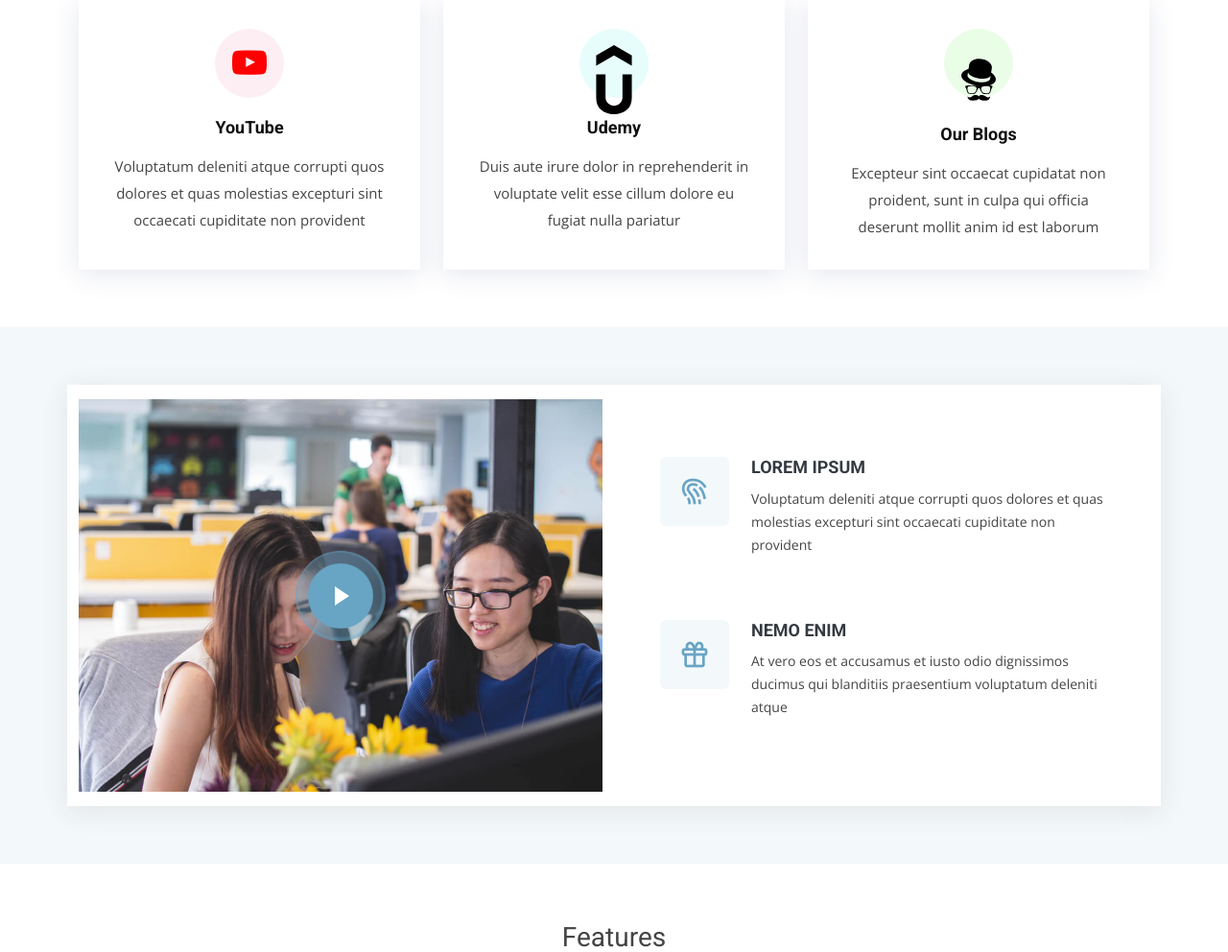
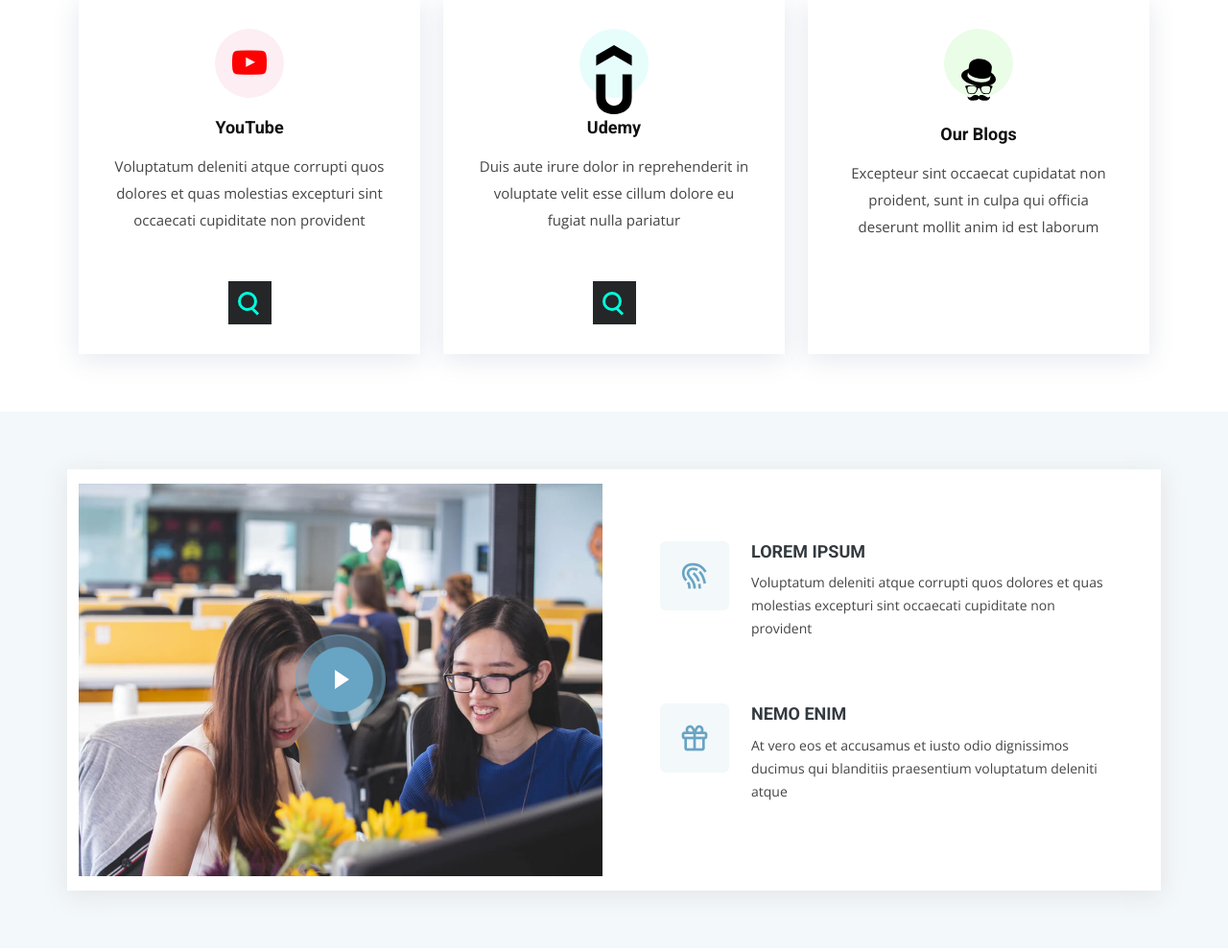
Before and after one commit to thoughtma/youtube-repo, a Django app: page / in a window 1280 px wide. Shown: the part 861-1853 px from the top of the page at 96% size. Run offline with Django 4.2, Linux system fonts and the light colour scheme; some libraries are stand-ins or nearby versions.

Commit message:
fix:change serach bar design

```diff
--- a/learnstack/static/assets/css/style.css
+++ b/learnstack/static/assets/css/style.css
@@ -2316,34 +2316,123 @@ section {
   color: #a2cce3;
 }
 
-.search-bar {
-  display: none;
-}
-
-.icon-box:hover .search-bar {
+
+
+.search {
+  width: 45px;
+  height: 45px; /* Adjust the height of the search box */
+  margin: 50px auto 0;
+  background-color: #242628;
+  position: relative;
+  overflow: hidden;
+  transition: all .3s ease;
+}
+
+.search:before {
+  content: '';
   display: block;
-}
-
-/* Example styles for the search bar */
-.search-bar {
-  background-color: #f1f1f1;
-  padding: 10px;
-  border-radius: 5px;
-  margin-top: 10px;
-}
-
-.search-bar input[type="text"] {
+  width: 5px;
+  position: relative;
+  background-color: #00FEDE;
+  transition: all .5s ease;
+}
+
+.search.open {
+  width: 300f0px;
+  height: 50px; /* Adjust the height of the search box when open */
+}
+.search.open:before {
+  height: 25px;
+  margin: 10px 0 20px 30px;
+  position: absolute;
+}
+
+.search-box {
   width: 100%;
+  height: 100%;
+  box-shadow: none;
+  border: none;
+  background: transparent;
+  color: #fafdf9;
+  padding: 0px 50px 40px 45px;
+  font-size: 25px;
+}
+
+.search-box:focus {
+  outline: none;
+}
+
+.search-button {
+  width: 5px;
+  height: px; /* Adjust the height of the search icon */
+  display: block;
+  position: absolute;
+  right: 50px;
+  top: 6px; /* Adjust the position of the search icon */
   padding: 5px;
-  border: none;
-  border-radius: 3px;
-}
-
-.search-bar input[type="submit"] {
-  background-color: #4CAF50;
-  color: white;
-  padding: 5px 10px;
-  border: none;
-  border-radius: 3px;
   cursor: pointer;
 }
+
+.search-icon {
+  width: 20px;
+  height: 20px;
+  border-radius: 20px;
+  border: 3px solid #00FEDE;
+  display: block;
+  position: relative;
+  margin-left: 20px;
+  transition: all .3s ease;
+}
+
+.search-icon:before {
+  content: '';
+  width: 3px;
+  height: 10px;
+  position: absolute;
+  right: -2px;
+  top: 12px; /* Adjust the top position */
+  display: block;
+  background-color: #00FEDE;
+  transform: rotate(-45deg);
+  transition: all .4s ease;
+}
+
+.search-icon:after {
+  content: '';
+  width: 3px;
+  height: 0px;
+  position: absolute;
+  right: 6px;
+  top: 19px; /* Adjust the top position */
+  display: block;
+  background-color: #00FEDE;
+  transform: rotate(-45deg);
+  transition: all .4s ease;
+}
+
+.search.open .search-icon {
+  margin: 0;
+  width: 35px;
+  height: 35px;
+  border-radius: 60px;
+  padding: 0;
+  position: absolute;
+  top: 17px;
+  left: 55%;
+  transform: translate(-50%, -50%);
+}
+
+
+.search.open .search-icon:before {
+  transform: rotate(52deg);
+  right: 15px; /* Adjust the right position */
+  top: -0px; /* Adjust the top position */
+  height: 18px;
+}
+
+.search.open .search-icon:after {
+  transform: rotate(-230deg);
+  right: 15px; /* Adjust the right position */
+  top: 10px; /* Adjust the top position */
+  height: 18px;
+}
--- a/learnstack/templates/dashboard/index.html
+++ b/learnstack/templates/dashboard/index.html
@@ -29,6 +29,7 @@
 
     <!-- Template Main CSS File -->
     <link href="{% static 'assets/css/style.css' %}" rel="stylesheet">
+    <script src="https://code.jquery.com/jquery-3.6.0.min.js"></script>
 
     </head>
 
@@ -110,11 +111,11 @@
                             <div class="icon"><i class='fa fa-youtube-play red-color' style="color: red;"></i></div>
                             <h4 class="title"><a href="">YouTube</a></h4>
                             <p class="description">Voluptatum deleniti atque corrupti quos dolores et quas molestias excepturi sint occaecati cupiditate non provident</p>
-                            <div class="search-bar">
-                                <form action="{% url 'searching' %}" method="GET">
-                                    <input type="text" name="query" placeholder="Search...">
-                                    <input type="submit" value="Search">
-                                </form>
+                            <div class="search">
+                                <input type="search" class="search-box" />
+                                <span class="search-button">
+                                    <span class="search-icon"></span>
+                                </span>
                             </div>
                         </div>
                     </div>
@@ -124,11 +125,11 @@
                             <div class="icon"><svg role="img" viewBox="0 0 24 24" xmlns="http://www.w3.org/2000/svg"><title>Udemy</title><path d="M12 0L5.81 3.573v3.574l6.189-3.574 6.191 3.574V3.573zM5.81 10.148v8.144c0 1.85.589 3.243 1.741 4.234S10.177 24 11.973 24s3.269-.482 4.448-1.474c1.179-.991 1.768-2.439 1.768-4.314v-8.064h-3.242v7.85c0 2.036-1.509 3.055-2.948 3.055-1.428 0-2.947-.991-2.947-3.027v-7.878z"/></svg></div>
                             <h4 class="title"><a href="">Udemy</a></h4>
                             <p class="description">Duis aute irure dolor in reprehenderit in voluptate velit esse cillum dolore eu fugiat nulla pariatur</p>
-                            <div class="search-bar">
-                                <form action="{% url 'search_results' %}" method="GET">
-                                    <input type="text" name="query" placeholder="Search...">
-                                    <input type="submit" value="Search">
-                                </form>
+                            <div class="search">
+                                <input type="search" class="search-box" />
+                                <span class="search-button">
+                                    <span class="search-icon"></span>
+                                </span>
                             </div>
                         </div>
                     </div>
@@ -395,6 +396,13 @@
 
     <!-- Template Main JS File -->
     <script src="{% static 'assets/js/main.js' %}"></script>
+    <script>
+        $(document).ready(function() {
+            $('.search-button').click(function() {
+            $(this).parent().toggleClass('open');
+            });
+        });
+    </script>
 
 </body>
 
```
Also changed, not shown: learnstack/static/assets/js/main.js (line endings or trailing spaces), 1 other file.
